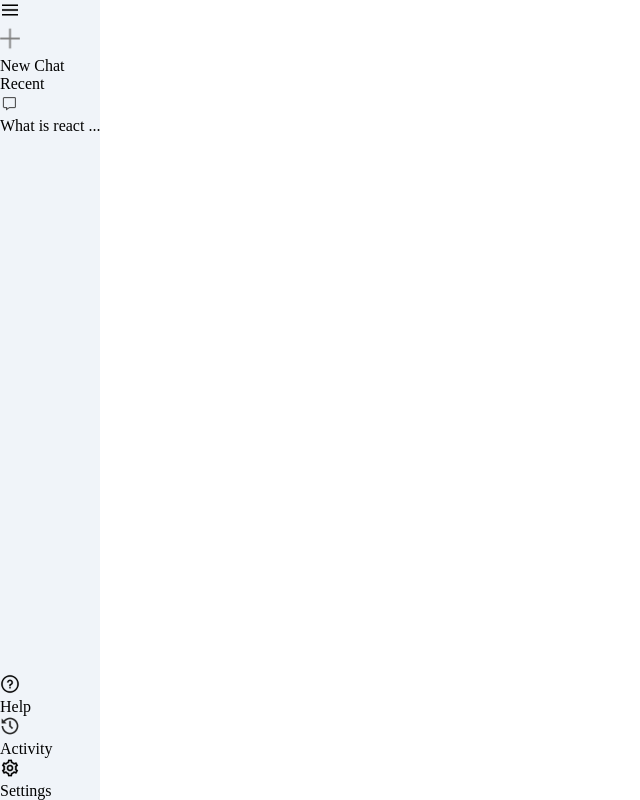
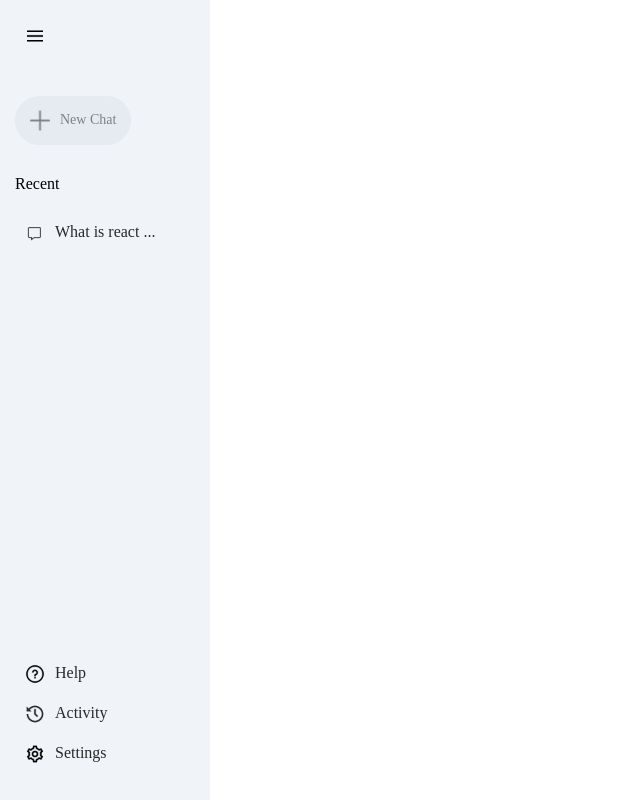
Before and after one commit to malinda6997/Google-Gemini-Clone-Project, a React (Vite) app: page / in a window 1280 px wide. Shown: the whole page, without its empty margins (0-640 px from the left). Built offline with nearby package versions, Linux system fonts and the light colour scheme.

Commit message:
sidebas styles completed

```diff
--- a/src/components/sidebar/Sidebar.css
+++ b/src/components/sidebar/Sidebar.css
@@ -4,7 +4,67 @@
     flex-direction: column;
     justify-content: space-between;
     background-color: #f0f4f9;
+    padding: 26px 15px;
 }
 .sidebar img{
     width: 20px;
 }
+.sidebar .menu{
+    display:block ;
+    margin-left: 10px;
+    cursor: pointer;
+
+}
+.sidebar .new-chat{
+    margin-top: 50px;
+    display:  inline-flex;
+    align-items: center;
+    gap: 10px;
+    padding: 10px 15px;
+    background-color: #e6eaf1;
+    border-radius: 50px;
+    font-size: 14px;
+    color: gray;
+    cursor: pointer;
+
+}
+.sidebar .recent{
+    display: flex;
+    flex-direction: column;
+
+}
+
+.sidebar .recent-title {
+    margin-top: 30px;
+    margin-bottom: 20px;
+
+
+}
+.sidebar .recent-entry{
+    display: flex;
+    align-items: start;
+    padding: 10px;
+    gap: 10px;
+    padding-right: 40px;
+    border-radius: 50px;
+    color: #282828;
+    cursor: pointer;
+
+}
+.sidebar .recent-entry:hover {
+    background-color:#e2e6eb ;
+
+}
+
+.sidebar .bottom{
+   display: flex;
+   flex-direction: column;
+
+
+}
+.sidebar .bottom-item {
+   padding-right: 10px;
+   cursor: pointer;
+
+
+}
```
